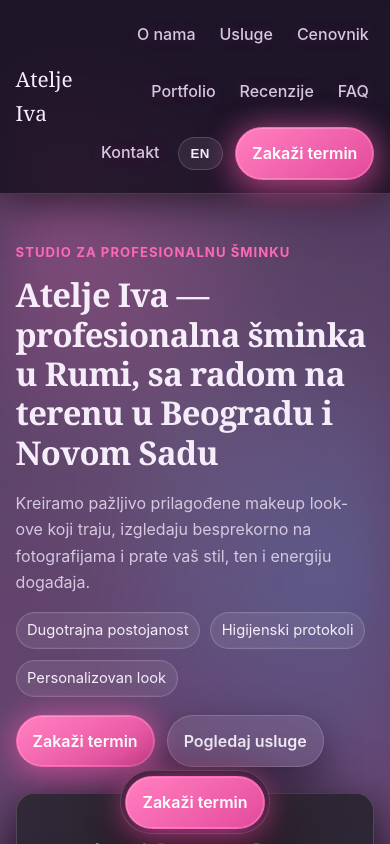
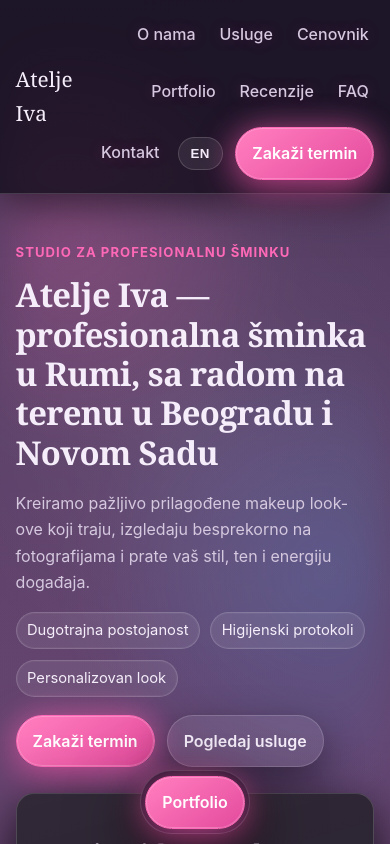
Before and after one commit to darkotosic/sminkanjeiva.rs, a Next.js app: page / in a window 390 px wide. Shown: the top 844 px of the page. Built offline with nearby package versions, Linux system fonts and the light colour scheme.

Commit message:
Update mobile sticky CTA to link portfolio page

```diff
--- a/components/layout/mobile-sticky-cta.tsx
+++ b/components/layout/mobile-sticky-cta.tsx
@@ -1,11 +1,10 @@
-import { site } from '@/data/site';
 import { Button } from '@/components/ui/button';
 
 export function MobileStickyCta() {
   return (
     <div className="mobile-cta" aria-label="Brza mobilna rezervacija">
       <div className="mobile-cta-inner">
-        <Button href={site.bookingUrl}>Zakaži termin</Button>
+        <Button href="/portfolio">Portfolio</Button>
       </div>
     </div>
   );
```
